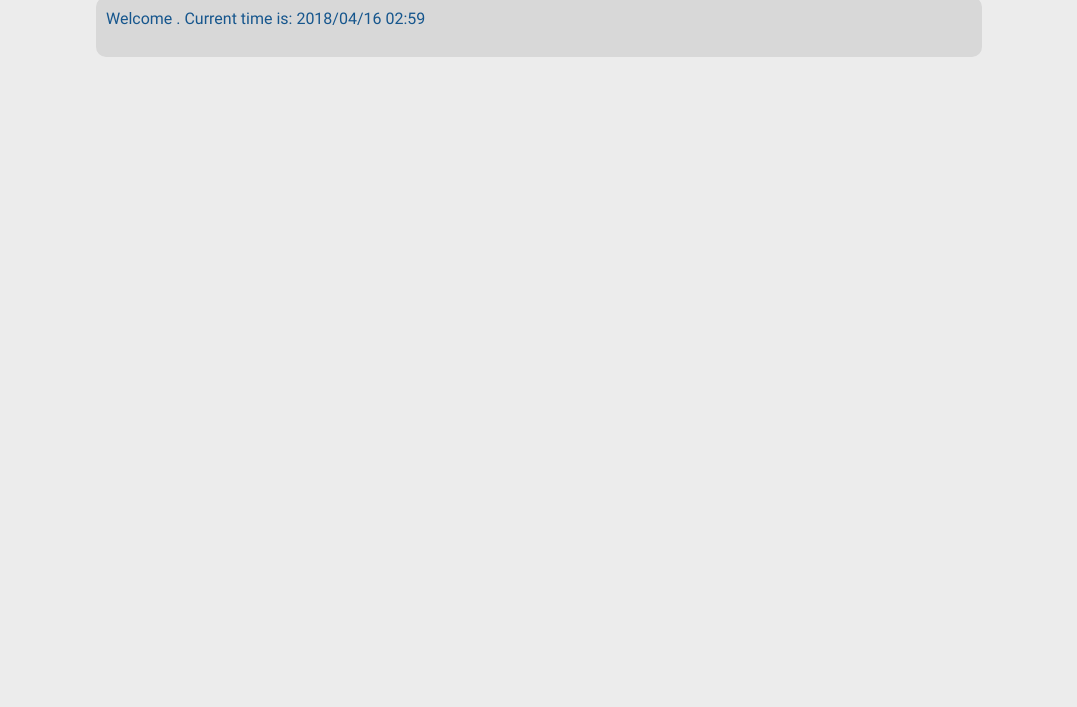
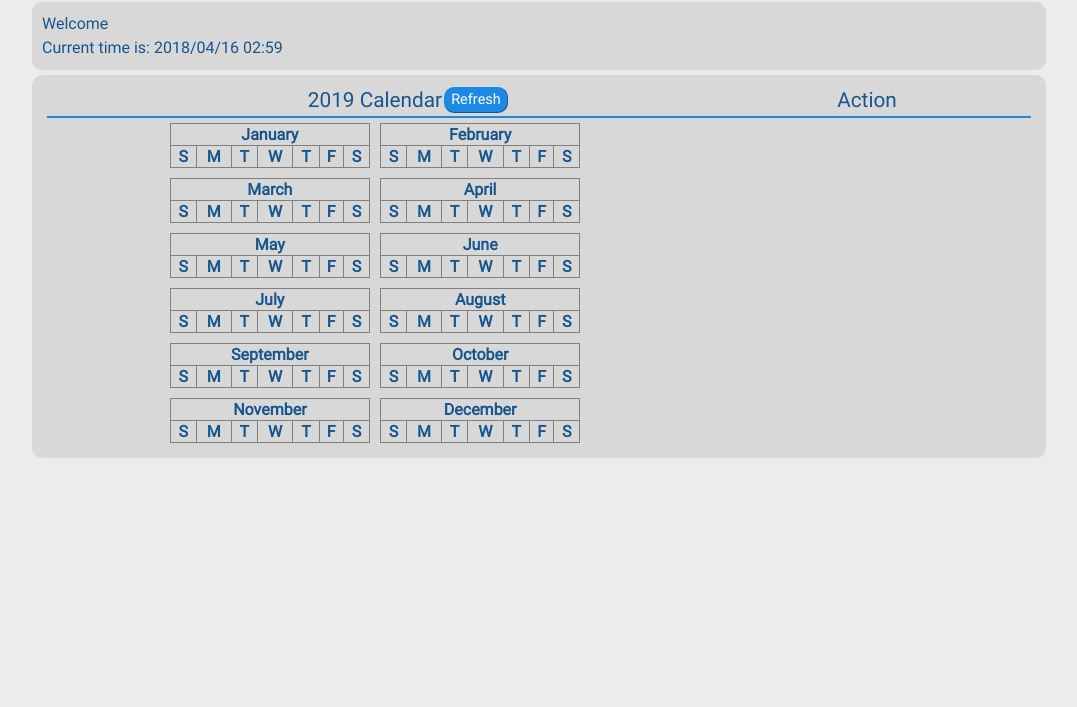
Before and after one commit to johnathan-choi/vacplan, a website: page public/index.html in a window 1280 px wide. Shown: the part 93-800 px from the top of the page, without its empty margins (101-1178 px from the left). Drawn offline with nearby package versions, Linux system fonts and the light colour scheme.

Commit message:
working on index page

```diff
--- a/public/core.js
+++ b/public/core.js
@@ -31,9 +31,28 @@ function getDateTime(date, mode){ //turns dates legible
     }
 }
 
+const monthName = [
+    "January", "February", "March", "April", "May", "June", "July", "August", "September", "October", "November", "December"
+]
+
 var app = angular.module('vacplan', ['ngFileUpload']);
 
 
 app.controller('indexPage', ['$scope', 'Upload', '$http', function($scope, Upload, $http){
     $scope.currTime = getDateTime(new Date());
+    $scope.refreshCal = function(){
+        $scope.getCal = monthName;
+    };
+
+    /*
+        Getter function to retrieve all calendar dates
+    */
+    // $http.get('/api/calendar').then(function(response){
+    //     angular.forEach(response.data, function(value, key){
+    //         //hang on for now
+    //     })
+    // });
+
+    $scope.getCal = monthName;
+
 }]);
--- a/public/css/main.css
+++ b/public/css/main.css
@@ -27,14 +27,37 @@ body{
     border-style: solid;
     border-width: 10px 5px;
     border-color: transparent;
-    padding: 0% 15%;
+    padding: 0% 10%;
     font-family: Roboto;
+}
+
+p{
+    margin: 0px;
 }
 
 div.body{
     background-color: #D8D8D8;
+    margin: 5px 0px 5px 0px;
     padding: 10px;
     border-radius: 10px;
+}
+
+.row{
+    margin: 0px 5px 0px 5px;
+}
+
+.row.heading{
+    font-size:  1.3em;
+    border-style: solid;
+    border-width: 0px 0px 2px 0px;
+    border-color: #1E88E5;
+    padding: 0px;
+}
+
+table.month{
+    display:    inline-table;
+    margin:     5px;
+    width:      32%;
 }
 
 /* Logo */
@@ -68,10 +91,27 @@ div.body{
     border-color: #92B2CA;
 }
 
+button.refreshCal{
+    font-size:          0.7em;
+    margin:             2px;
+    border-radius:      10px;
+    border-width:       1px;
+    border-color:       #1E88E5;
+    background-color:   #1E88E5;
+    color:              #ffffff;
+    transition-duration:0.2s;
+    cursor:             pointer;
+    position:           absolute;
+}
+.refreshCal:hover{
+    background-color:   #16568D;
+}
+
 /* Label */
 label{
     padding: 5px 0px 0px 0px;
     margin: 0px;
+    cursor: pointer;
 }
 
 /* Footer */
--- a/public/index.html
+++ b/public/index.html
@@ -25,10 +25,42 @@
         <div class="logo"><a href="index.html">Vacation Planner</a></div>
 
         <div class="body">
-            <p>Welcome {{userName}}. Current time is: {{currTime}}</p>
+            <p>
+                Welcome {{userName}} <br>
+                Current time is: {{currTime}}
+            </p>
 
             <p>{{phaseDesc}}</p>
         </div>
 
+        <div class="body">
+            <div class="row heading">
+                <div class="col-8">
+                    <p align="center">2019 Calendar
+                    <button class="refreshCal" ng-click="refreshCal()">Refresh</button>
+                    </p>
+                </div>
+                <div class="col-4"><p align="center">Action</p></div>
+            </div>
+            <div class="row">
+                <div class="col-8" align="center">
+                    <table border="1" class="month" ng-repeat="cal in getCal">
+                        <tr>
+                            <th colspan="7"><p align="center">{{cal}}</p></th>
+                        </tr>
+                        <tr>
+                            <th><p align="center">S</p></th>
+                            <th><p align="center">M</p></th>
+                            <th><p align="center">T</p></th>
+                            <th><p align="center">W</p></th>
+                            <th><p align="center">T</p></th>
+                            <th><p align="center">F</p></th>
+                            <th><p align="center">S</p></th>
+                        </tr>
+                    </table>
+                </div>
+            </div>
+        </div>
+
     </body>
 </html>
```
